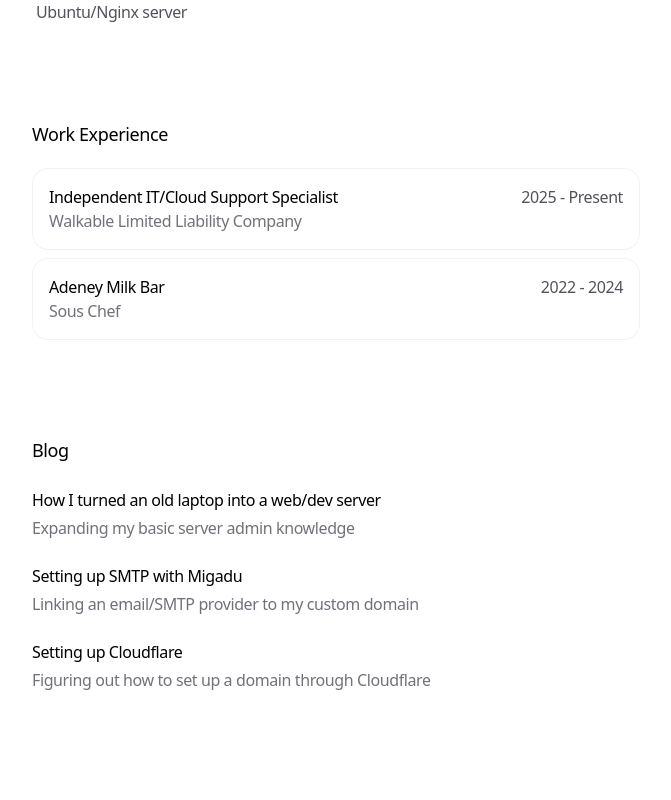
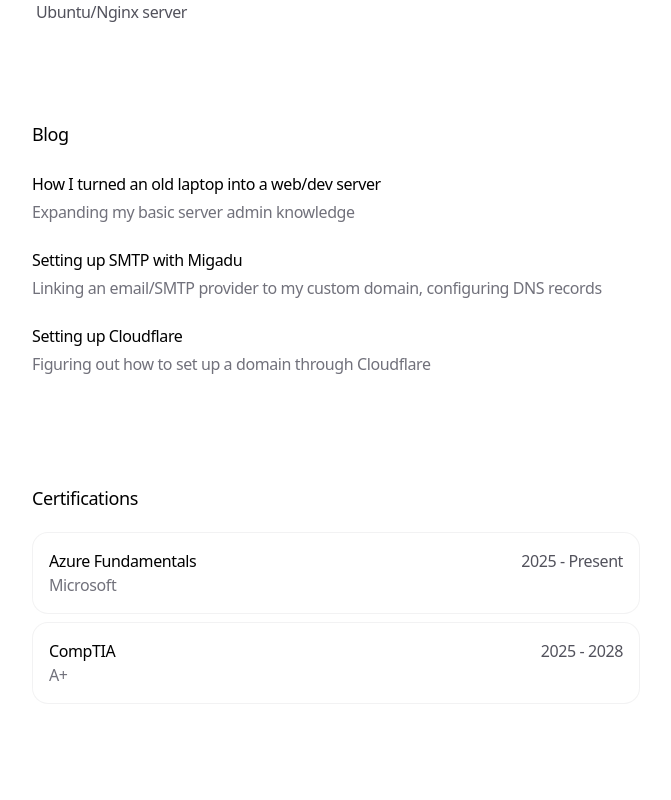
Before and after one commit to rzkw/walkable, a Next.js app: page / in a window 1280 px wide. Shown: the part 600-1400 px from the top of the page, without its empty margins (304-975 px from the left). Built offline with nearby package versions, Linux system fonts and the light colour scheme.

Commit message:
changed var name form work_experience to certifications on data.ts, rearranged page.tsx

```diff
--- a/app/data.ts
+++ b/app/data.ts
@@ -6,7 +6,7 @@ type Project = {
   id: string
 }
 
-type WorkExperience = {
+type Certifications = {
   company: string
   title: string
   start: string
@@ -47,31 +47,24 @@ export const PROJECTS: Project[] = [
   },
 ]
 
-export const WORK_EXPERIENCE: WorkExperience[] = [
+export const CERTIFICATIONS: Certifications[] = [
   {
-    company: 'Walkable Limited Liability Company',
-    title: 'Independent IT/Cloud Support Specialist',
+    company: 'Microsoft',
+    title: 'Azure Fundamentals',
     start: '2025',
     end: 'Present',
-    link: 'https://walk-llc.com',
-    id: 'work1',
+    link: 'https://learn.microsoft.com/api/credentials/share/en-us/rzkw-8395/BFCE0D9347A25B10?sharingId=6C88A99A20F976E9',
+    id: 'cert1',
   },
   {
-    company: 'Sous Chef',
-    title: 'Adeney Milk Bar',
-    start: '2022',
-    end: '2024',
-    link: 'https://www.instagram.com/adeney_milkbar/?hl=en',
-    id: 'work2',
+    company: 'A+',
+    title: 'CompTIA',
+    start: '2025',
+    end: '2028',
+    link: 'https://www.credly.com/badges/d70f98c5-f558-466f-a2f9-b770485c14d0',
+    id: 'cert2',
   },
-  // {
-  //   company: 'Freelance',
-  //   title: 'Front-end Developer',
-  //   start: '2017',
-  //   end: 'Present',
-  //   link: 'https://ibelick.com',
-  //   id: 'work3',
-  // },
+
 ]
 
 export const BLOG_POSTS: BlogPost[] = [
@@ -84,7 +77,7 @@ export const BLOG_POSTS: BlogPost[] = [
   {
     title: 'Setting up SMTP with Migadu',
     description:
-      'Linking an email/SMTP provider to my custom domain',
+      'Linking an email/SMTP provider to my custom domain, configuring DNS records',
     link: '/blog/setting-up-smtp',
     uid: 'blog-2',
   },
--- a/app/page.tsx
+++ b/app/page.tsx
@@ -14,7 +14,7 @@ import Link from 'next/link'
 import { AnimatedBackground } from '@/components/ui/animated-background'
 import {
   PROJECTS,
-  WORK_EXPERIENCE,
+  CERTIFICATIONS,
   BLOG_POSTS,
   EMAIL,
   SOCIAL_LINKS,
@@ -171,45 +171,7 @@ export default function Personal() {
         </div>
       </motion.section>
 
-      <motion.section
-        variants={VARIANTS_SECTION}
-        transition={TRANSITION_SECTION}
-      >
-        <h3 className="mb-5 text-lg font-medium">Work Experience</h3>
-        <div className="flex flex-col space-y-2">
-          {WORK_EXPERIENCE.map((job) => (
-            <a
-              className="relative overflow-hidden rounded-2xl bg-zinc-300/30 p-[1px] dark:bg-zinc-600/30"
-              href={job.link}
-              target="_blank"
-              rel="noopener noreferrer"
-              key={job.id}
-            >
-              <Spotlight
-                className="from-zinc-900 via-zinc-800 to-zinc-700 blur-2xl dark:from-zinc-100 dark:via-zinc-200 dark:to-zinc-50"
-                size={64}
-              />
-              <div className="relative h-full w-full rounded-[15px] bg-white p-4 dark:bg-zinc-950">
-                <div className="relative flex w-full flex-row justify-between">
-                  <div>
-                    <h4 className="font-normal dark:text-zinc-100">
-                      {job.title}
-                    </h4>
-                    <p className="text-zinc-500 dark:text-zinc-400">
-                      {job.company}
-                    </p>
-                  </div>
-                  <p className="text-zinc-600 dark:text-zinc-400">
-                    {job.start} - {job.end}
-                  </p>
-                </div>
-              </div>
-            </a>
-          ))}
-        </div>
-      </motion.section>
-
-      <motion.section
+            <motion.section
         variants={VARIANTS_SECTION}
         transition={TRANSITION_SECTION}
       >
@@ -249,6 +211,44 @@ export default function Personal() {
         variants={VARIANTS_SECTION}
         transition={TRANSITION_SECTION}
       >
+        <h3 className="mb-5 text-lg font-medium">Certifications</h3>
+        <div className="flex flex-col space-y-2">
+          {CERTIFICATIONS.map((job) => (
+            <a
+              className="relative overflow-hidden rounded-2xl bg-zinc-300/30 p-[1px] dark:bg-zinc-600/30"
+              href={job.link}
+              target="_blank"
+              rel="noopener noreferrer"
+              key={job.id}
+            >
+              <Spotlight
+                className="from-zinc-900 via-zinc-800 to-zinc-700 blur-2xl dark:from-zinc-100 dark:via-zinc-200 dark:to-zinc-50"
+                size={64}
+              />
+              <div className="relative h-full w-full rounded-[15px] bg-white p-4 dark:bg-zinc-950">
+                <div className="relative flex w-full flex-row justify-between">
+                  <div>
+                    <h4 className="font-normal dark:text-zinc-100">
+                      {job.title}
+                    </h4>
+                    <p className="text-zinc-500 dark:text-zinc-400">
+                      {job.company}
+                    </p>
+                  </div>
+                  <p className="text-zinc-600 dark:text-zinc-400">
+                    {job.start} - {job.end}
+                  </p>
+                </div>
+              </div>
+            </a>
+          ))}
+        </div>
+      </motion.section>
+
+      <motion.section
+        variants={VARIANTS_SECTION}
+        transition={TRANSITION_SECTION}
+      >
         <h3 className="mb-5 text-lg font-medium">Connect</h3>
         <p className="mb-5 text-zinc-600 dark:text-zinc-400">
           Feel free to contact me at{' '}
```
